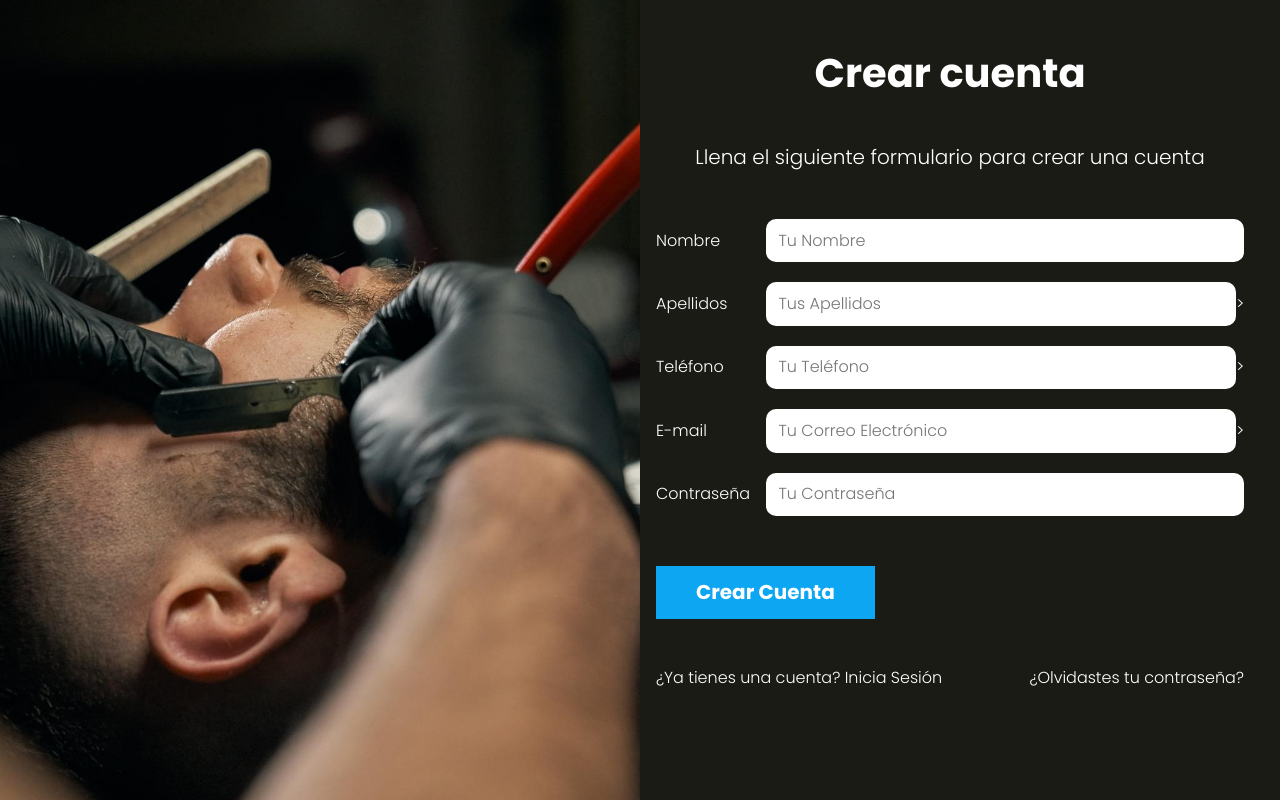
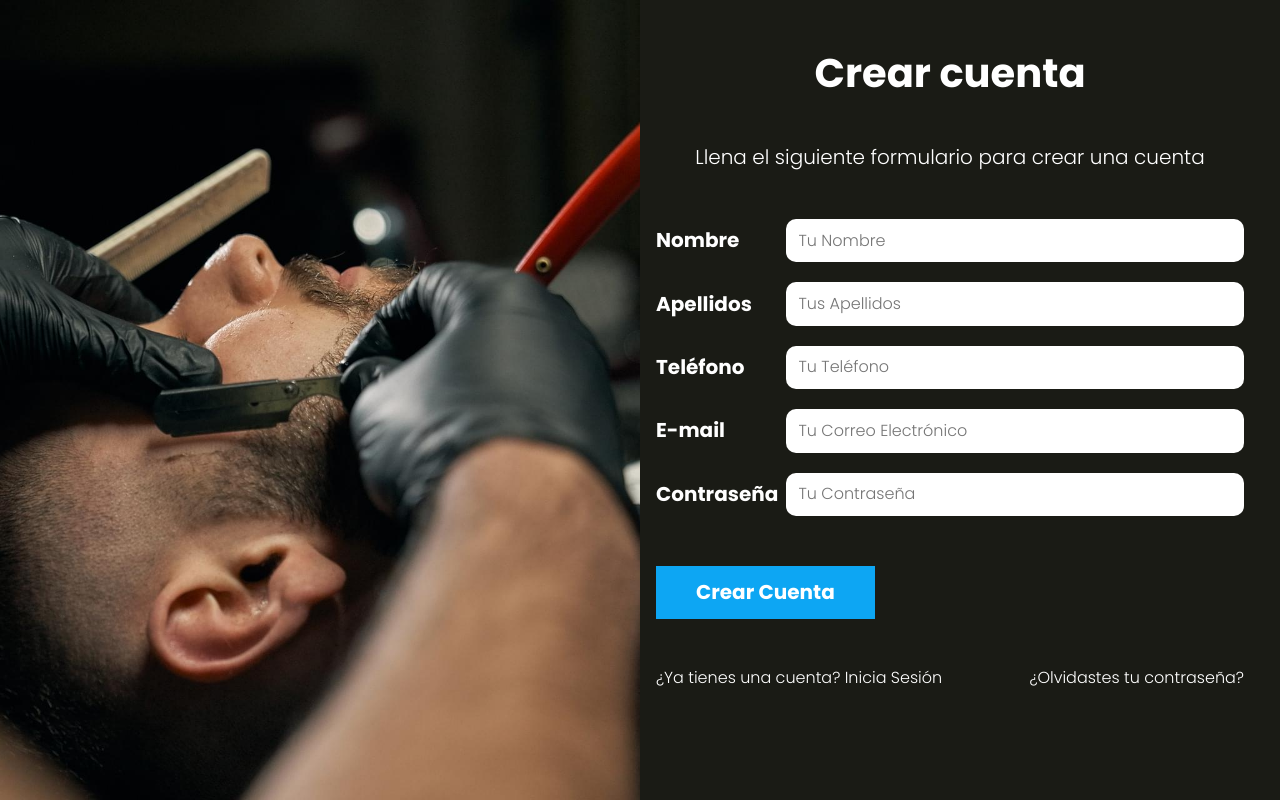
Before and after one commit to jlcamcan/appsalon-mvc-php, a PHP site: page /crear-cuenta in a window 1280 px wide. Run offline with PHP 8.4, Linux system fonts and the light colour scheme.

Commit message:
Modificacion Ui.scss barra.php a app.scss

```diff
--- a/src/scss/componentes/_formulario.scss
+++ b/src/scss/componentes/_formulario.scss
@@ -8,9 +8,12 @@
 .campo {
     display: flex;
     margin-bottom: 2rem;
+    flex-wrap: wrap;
     align-items: center;
     label {
-        flex: 0 0 11rem;
+        flex: 0 0 13rem;
+        font-size: 2rem;
+        font-weight: v.$bold
     }
     input {
         flex: 1;
--- a/src/scss/componentes/_tabs.scss
+++ b/src/scss/componentes/_tabs.scss
@@ -9,7 +9,7 @@
         background-color: v.$azul;
         border: none;
         color: v.$blanco;
-        padding: 1rem;
+        padding: .8rem 0;
         width: 100%;
         margin-bottom: 1rem;
         text-transform: uppercase;
@@ -24,4 +24,9 @@
             color: v.$azul;
         }
     }
+    @include m.desktop {
+        button {
+            padding: 1.5rem 1.5rem;
+        }
+    }
 }
--- a/src/scss/layout/_UI.scss
+++ b/src/scss/layout/_UI.scss
@@ -20,6 +20,7 @@
         width: 95%;
         margin: 0 auto;
         padding: 3rem 0;
+        overflow-x: hidden;
         @include m.tablet {
             overflow: scroll;
             padding: 0 2rem 0 0;
@@ -37,14 +38,33 @@
 
 .barra {
     margin: v.$separacion 0;
+    p span {
+        font-weight: v.$bold;
+    }
+    .boton {
+        @include m.boton(v.$verde, v.$blanco);
+        margin: 0;
+    }
     @include m.tablet {
         display: flex;
         justify-content: space-between;
         align-items: center;
+        .boton {
+            margin: 0;
+            font-size: 1.4rem;
+            padding: 1.5rem 1.5rem;
+        }
+        p {
+            font-size: 2rem;
+        }
     }
-    .boton {
-        @include m.boton(v.$verde, v.$blanco);
-        margin: 0;
+    @include m.desktop {
+        p {
+            font-size: 2rem;
+        }
+        .boton {
+            @include m.boton(v.$verde, v.$blanco);
+        }
     }
 }
 
@@ -54,8 +74,17 @@
         display: flex;
         justify-content: space-between;
         align-items: center;
+        .boton {
+            padding: 1rem 0.8rem;
+            font-size: 1.8rem;
+        }
+    }
+    @include m.desktop {
+        .boton {
+            @include m.boton(v.$azul, v.$blanco);
+        }
     }
     .boton {
-        margin: 0 0 1rem 0;
+        margin: 0 0 1rem;
     }
 }
--- a/views/auth/crear-cuenta.php
+++ b/views/auth/crear-cuenta.php
@@ -13,17 +13,17 @@
     <div class="campo">
         <label for="apellidos">Apellidos</label>
         <input type="text" id="apellidos" name="apellidos", placeholder="Tus Apellidos"
-        value="<?php echo s($usuario->apellidos);?>">>
+        value="<?php echo s($usuario->apellidos);?>">
     </div>
     <div class="campo">
         <label for="telefono">Teléfono</label>
         <input type="tel" id="telefono" name="telefono", placeholder="Tu Teléfono"
-        value="<?php echo s($usuario->telefono);?>">>
+        value="<?php echo s($usuario->telefono);?>">
     </div>
     <div class="campo">
         <label for="email">E-mail</label>
         <input type="email" id="email" name="email", placeholder="Tu Correo Electrónico"
-        value="<?php echo s($usuario->email);?>">>
+        value="<?php echo s($usuario->email);?>">
     </div>
     <div class="campo">
         <label for="password">Contraseña</label>
--- a/views/templates/barra.php
+++ b/views/templates/barra.php
@@ -1,5 +1,5 @@
 <div class="barra">
-    <p>Usuario: <?php echo $_SESSION['nombre'] ?? '';?> </p>
+    <p><span>Usuario</span><br> <?php echo $_SESSION['nombre'] ?? '';?> </p>
     <a class="boton" href="/logout">Cerrar Sesión</a>
 </div>
 
```
Also changed, not shown: src/scss/base/_variables.scss (+3 -7 lines), public/build/css/app.css, 1 other file.
